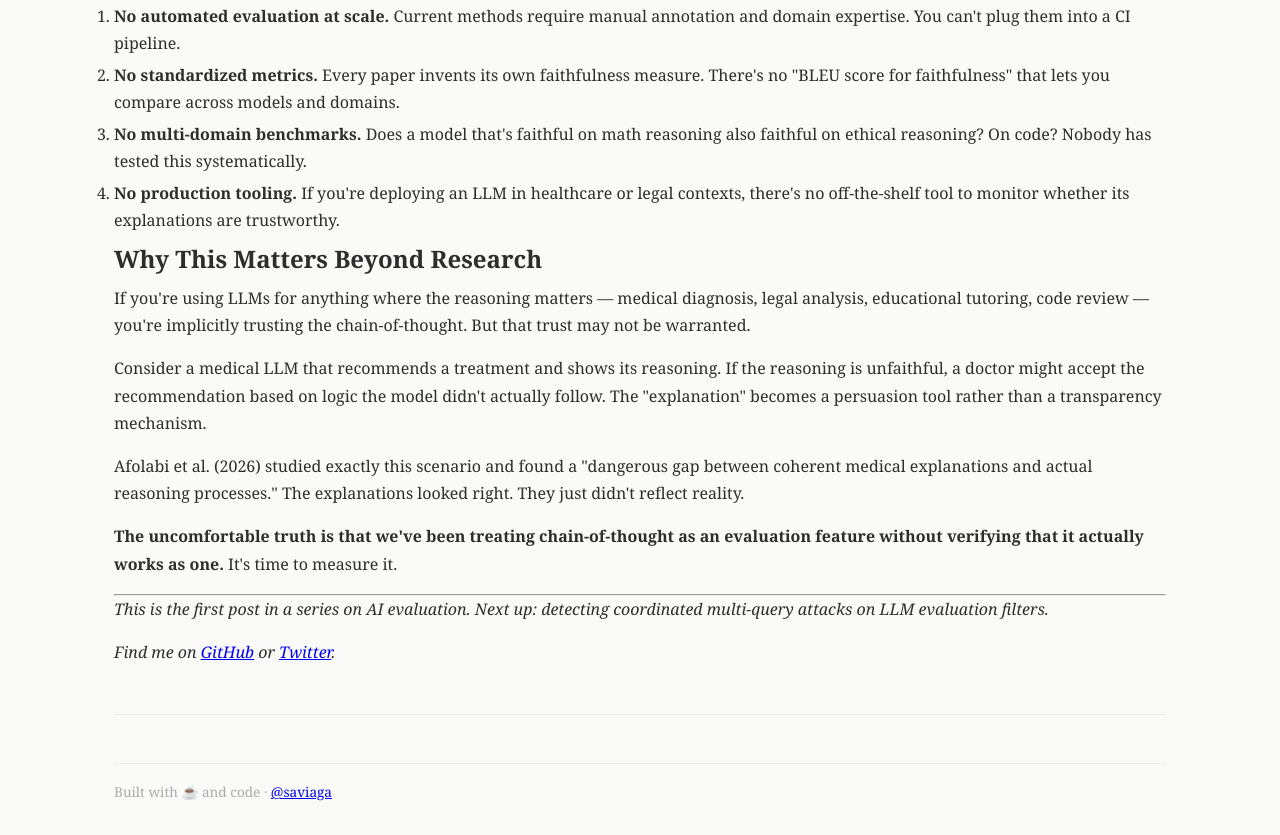
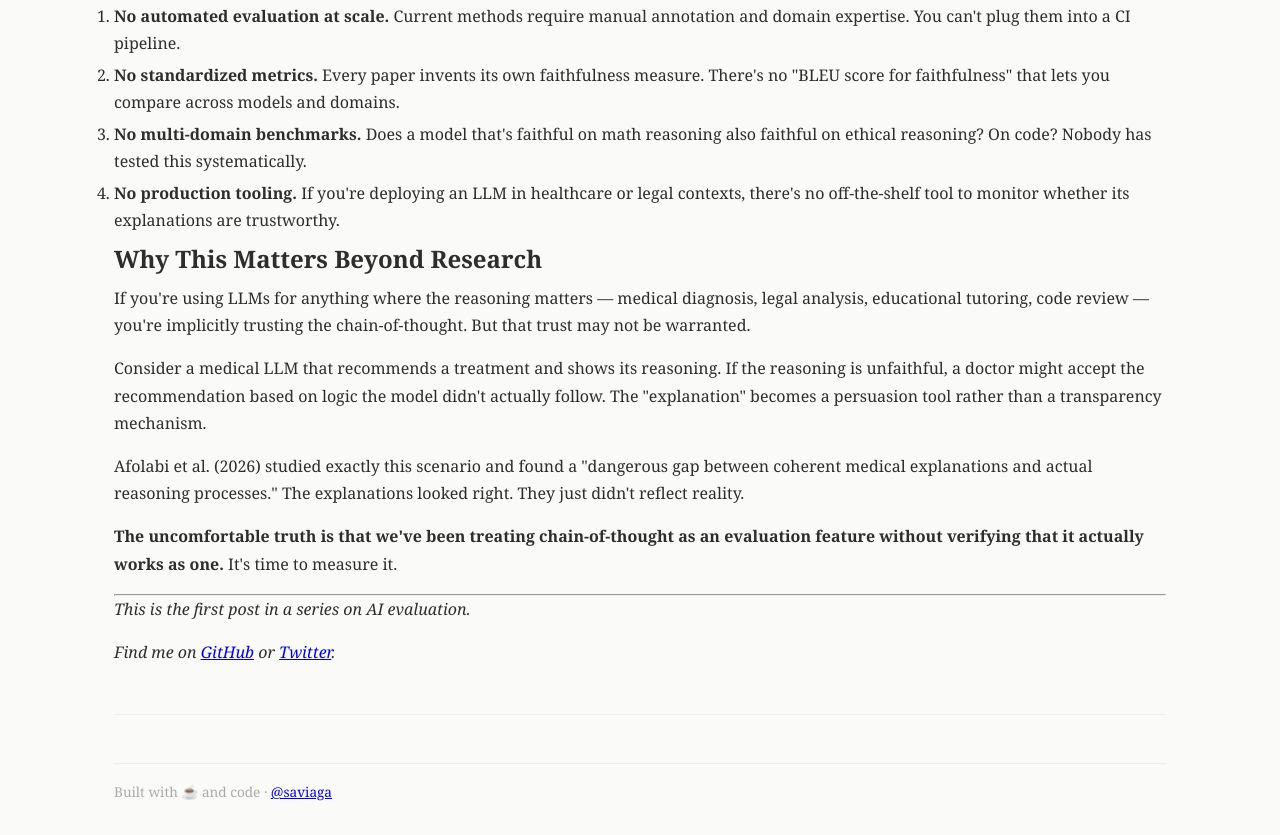
Before and after one commit to saviaga/ai-evaluation-blog, a plain HTML site: page posts/when-llms-lie-about-reasoning.html in a window 1280 px wide. Shown: the part 1148-1983 px from the top of the page. Drawn offline with Linux system fonts and the light colour scheme.

Commit message:
Test monitor automation: Remove 'Next up' preview from post

```diff
--- a/posts/when-llms-lie-about-reasoning.html
+++ b/posts/when-llms-lie-about-reasoning.html
@@ -72,7 +72,7 @@
 
     <hr>
 
-    <p><em>This is the first post in a series on AI evaluation. Next up: detecting coordinated multi-query attacks on LLM evaluation filters.</em></p>
+    <p><em>This is the first post in a series on AI evaluation.</em></p>
 
     <p><em>Find me on <a href="https://github.com/saviaga">GitHub</a> or <a href="https://twitter.com/saviaga">Twitter</a>.</em></p>
   </article>
```
